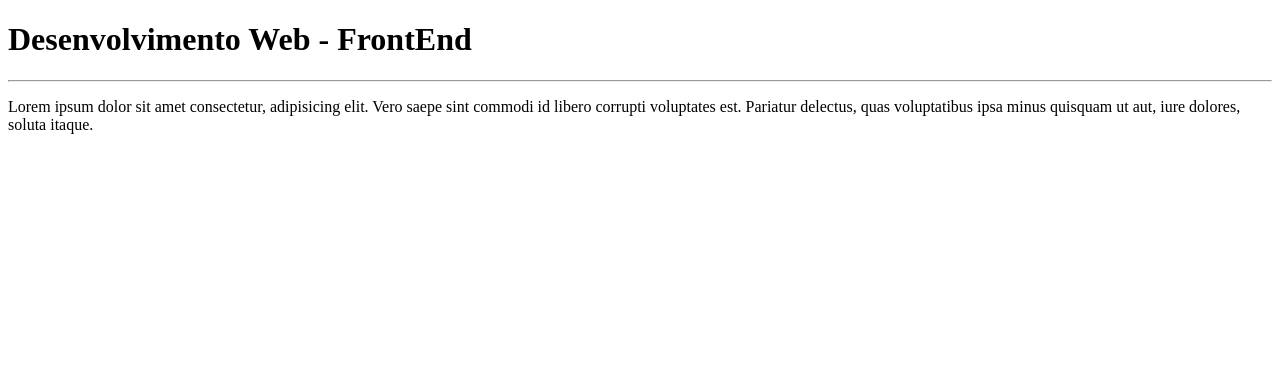
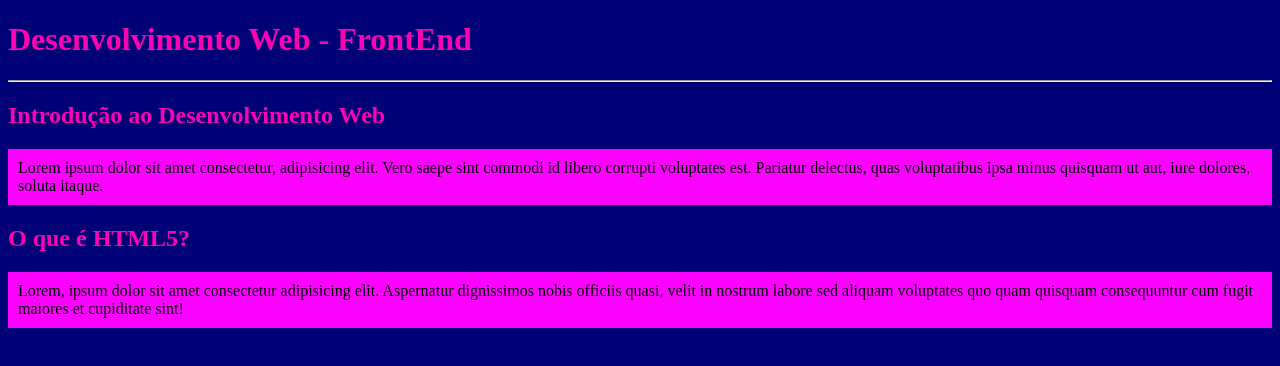
Before and after one commit to Vitorgbiel/dw-frontend-senac, a plain HTML site: page index.html in a window 1280 px wide. Drawn offline with Linux system fonts and the light colour scheme.

Commit message:
Add favicon, stylesheet and basic content
Add favicon.ico and a new style.css with basic styles (page background, heading and paragraph colors). Update index.html to include links to the favicon and stylesheet and add introductory h2 sections and example paragraphs to flesh out the FrontEnd page content.

```diff
--- a/index.html
+++ b/index.html
@@ -4,12 +4,19 @@
     <meta charset="UTF-8">
     <meta name="viewport" content="width=device-width, initial-scale=1.0">
     <title> DW - FrontEnd </title>
+    <link rel="shortcut icon" href="favicon.ico" type="image/x-icon">
+    <link rel="stylesheet" href="style.css">
 </head>
 <body>
     <h1> Desenvolvimento Web - FrontEnd </h1>
     <hr>
+    <h2>Introdução ao Desenvolvimento Web</h2>
     <p>
         Lorem ipsum dolor sit amet consectetur, adipisicing elit. Vero saepe sint commodi id libero corrupti voluptates est. Pariatur delectus, quas voluptatibus ipsa minus quisquam ut aut, iure dolores, soluta itaque.
     </p>
+    <h2>O que é HTML5?</h2>
+    <p>
+        Lorem, ipsum dolor sit amet consectetur adipisicing elit. Aspernatur dignissimos nobis officiis quasi, velit in nostrum labore sed aliquam voluptates quo quam quisquam consequuntur cum fugit maiores et cupiditate sint!
+    </p>
 </body>
 </html>
--- /dev/null
+++ b/style.css
@@ -0,0 +1,16 @@
+body {
+    background-color: rgb(0, 0, 118);
+}
+
+h1 {
+    color: rgb(255, 1, 179);
+}
+
+h2 {
+    color: rgb(255, 1, 179);
+}
+
+p {
+    background-color: rgb(251, 2, 255);
+    padding: 10px;
+}
```
Also changed, not shown: favicon.ico (added).
